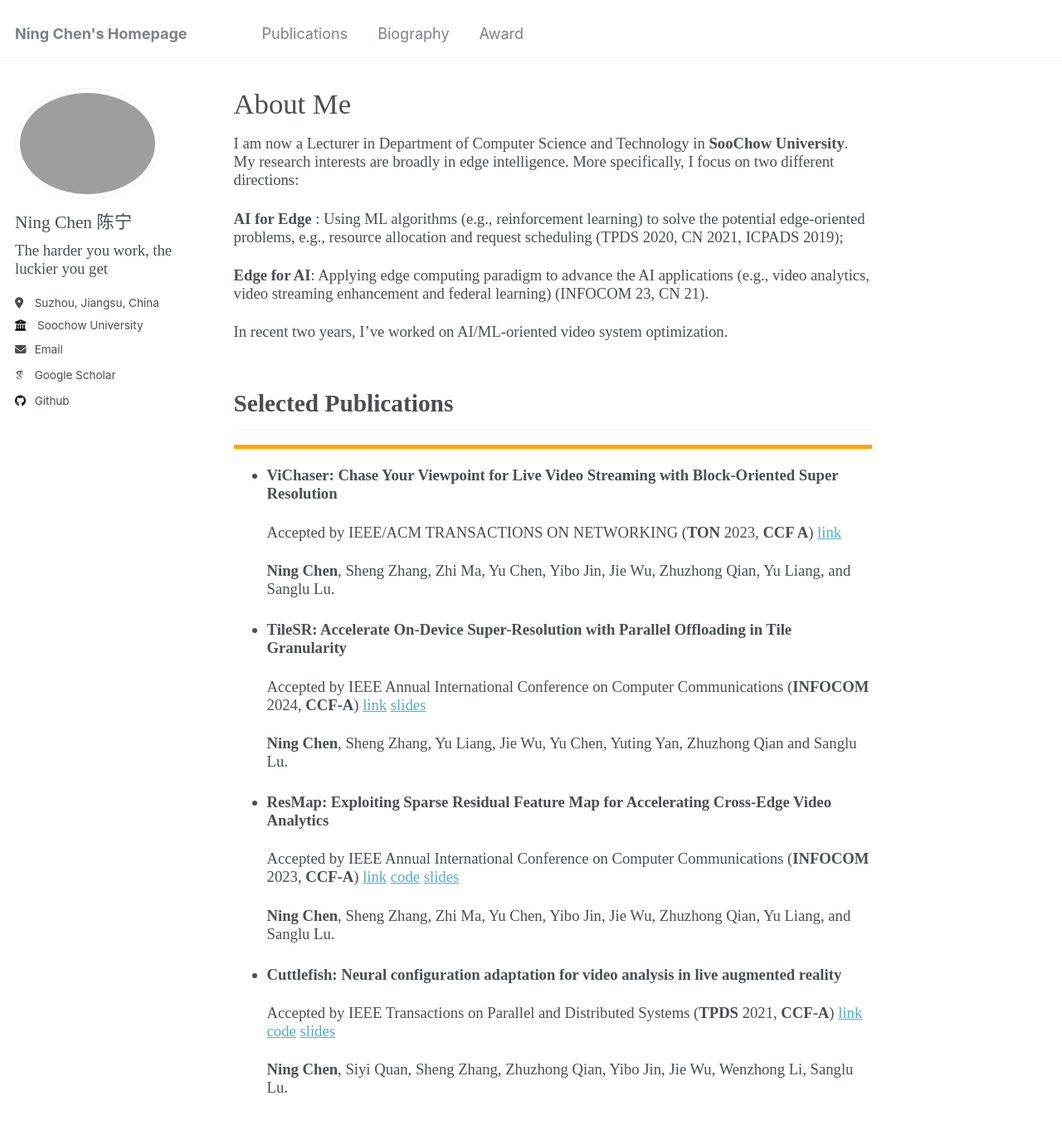
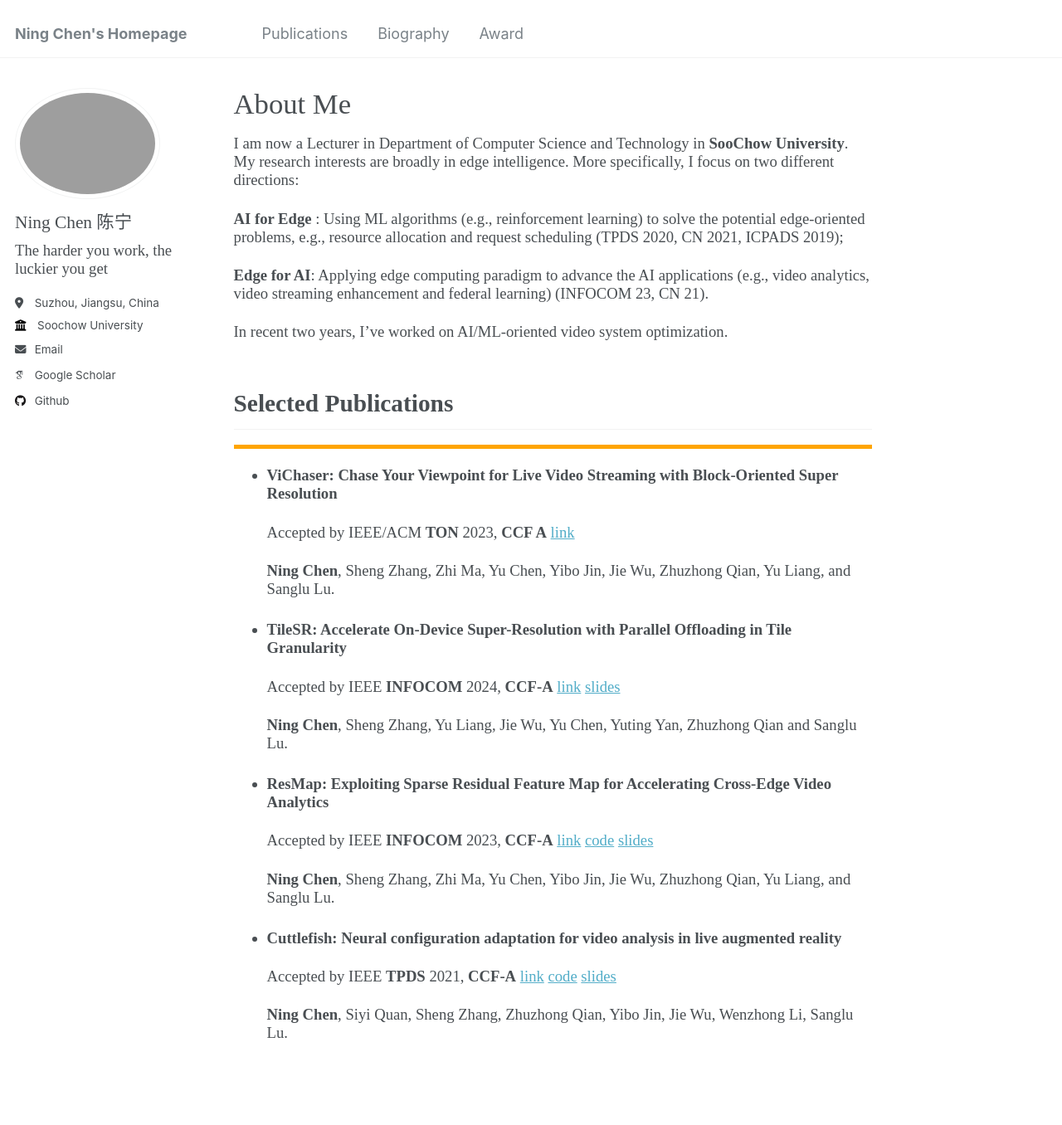
Before and after one commit to nju-cn/nju-cn.github.io, a Jekyll site: the page built from _pages/about.md, in a window 1280 px wide and 1400 px high. Shown: the top 1356 px of the window at 83% size. Built offline with Jekyll 4.4.1, drawn with Linux system fonts in a browser that asks for light colours; some web fonts are replaced.

Commit message:
Merge remote-tracking branch 'origin/master'

```diff
--- a/_pages/about.md
+++ b/_pages/about.md
@@ -39,24 +39,24 @@
 
 * **ViChaser: Chase Your Viewpoint for Live Video Streaming with Block-Oriented Super Resolution**
 
-  Accepted by  IEEE/ACM TRANSACTIONS ON NETWORKING (**TON** 2023, **CCF A**)   <a class="w3-button w3-round-xxlarge w3-small w3-light-blue" href="http://nju-cn.github.io/files/TON_ViChaser.pdf" target="_blank">link</a>
+  Accepted by  IEEE/ACM **TON** 2023, **CCF A**   <a class="w3-button w3-round-xxlarge w3-small w3-light-blue" href="http://nju-cn.github.io/files/TON_ViChaser.pdf" target="_blank">link</a>
 
   **Ning Chen**, Sheng Zhang, Zhi Ma, Yu Chen, Yibo Jin, Jie Wu, Zhuzhong Qian, Yu Liang, and Sanglu Lu.
 
 * **TileSR: Accelerate On-Device Super-Resolution with Parallel Offloading in Tile Granularity**
 
-  Accepted by IEEE Annual International Conference on Computer Communications (**INFOCOM** 2024, **CCF‑A**)   <a class="w3-button w3-round-xxlarge w3-small w3-light-blue" href="http://nju-cn.github.io/files/TileSR_INFOCOM.pdf" target="_blank">link</a>  <a class="w3-button w3-round-xxlarge w3-small w3-light-blue" href="http://nju-cn.github.io/files/infocom2024.pptx" target="_blank">slides</a>
+  Accepted by IEEE **INFOCOM** 2024, **CCF‑A**   <a class="w3-button w3-round-xxlarge w3-small w3-light-blue" href="http://nju-cn.github.io/files/TileSR_INFOCOM.pdf" target="_blank">link</a>  <a class="w3-button w3-round-xxlarge w3-small w3-light-blue" href="http://nju-cn.github.io/files/infocom2024.pptx" target="_blank">slides</a>
 
   **Ning Chen**, Sheng Zhang, Yu Liang, Jie Wu, Yu Chen, Yuting Yan, Zhuzhong Qian and Sanglu Lu.
 
 * **ResMap: Exploiting Sparse Residual Feature Map for Accelerating Cross‑Edge Video Analytics**
 
-  Accepted by IEEE Annual International Conference on Computer Communications (**INFOCOM** 2023, **CCF‑A**)  <a class="w3-button w3-round-xxlarge w3-small w3-light-blue" href="http://nju-cn.github.io/files/ResMap.pdf" target="_blank">link</a> <a class="w3-button w3-round-xxlarge w3-small w3-light-blue" href="https://github.com/nju-cn/ResMap" target="_blank">code</a> <a class="w3-button w3-round-xxlarge w3-small w3-light-blue" href="http://nju-cn.github.io/files/infocom2023.pptx" target="_blank">slides</a>
+  Accepted by IEEE **INFOCOM** 2023, **CCF‑A**  <a class="w3-button w3-round-xxlarge w3-small w3-light-blue" href="http://nju-cn.github.io/files/ResMap.pdf" target="_blank">link</a> <a class="w3-button w3-round-xxlarge w3-small w3-light-blue" href="https://github.com/nju-cn/ResMap" target="_blank">code</a> <a class="w3-button w3-round-xxlarge w3-small w3-light-blue" href="http://nju-cn.github.io/files/infocom2023.pptx" target="_blank">slides</a>
 
   **Ning Chen**, Sheng Zhang, Zhi Ma, Yu Chen, Yibo Jin, Jie Wu, Zhuzhong Qian, Yu Liang, and Sanglu Lu.
 
 * **Cuttlefish: Neural configuration adaptation for video analysis in live augmented reality**
 
-  Accepted by IEEE Transactions on Parallel and Distributed Systems (**TPDS** 2021, **CCF-A**)   <a class="w3-button w3-round-xxlarge w3-small w3-light-blue" href="http://nju-cn.github.io/files/Cuttlefish_TPDS.pdf" target="_blank">link</a> <a class="w3-button w3-round-xxlarge w3-small w3-light-blue" href="https://github.com/nju-cn/Cuttlefish" target="_blank">code</a> <a class="w3-button w3-round-xxlarge w3-small w3-light-blue" href="http://nju-cn.github.io/files/Cuttlefish.pptx" target="_blank">slides</a>
+  Accepted by IEEE **TPDS** 2021, **CCF-A**   <a class="w3-button w3-round-xxlarge w3-small w3-light-blue" href="http://nju-cn.github.io/files/Cuttlefish_TPDS.pdf" target="_blank">link</a> <a class="w3-button w3-round-xxlarge w3-small w3-light-blue" href="https://github.com/nju-cn/Cuttlefish" target="_blank">code</a> <a class="w3-button w3-round-xxlarge w3-small w3-light-blue" href="http://nju-cn.github.io/files/Cuttlefish.pptx" target="_blank">slides</a>
 
   **Ning Chen**, Siyi Quan, Sheng Zhang, Zhuzhong Qian, Yibo Jin, Jie Wu, Wenzhong Li, Sanglu Lu.
```
